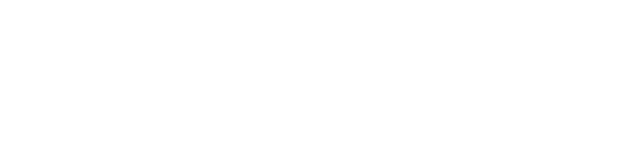
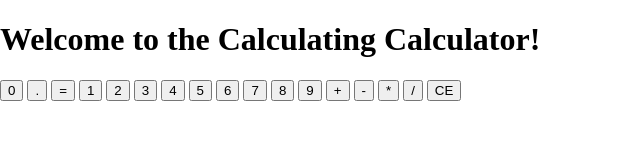
Before and after one commit to Taci12/odin-calculator, a plain HTML site: page index.html in a window 1280 px wide. Shown: the whole page, without its empty margins (0-640 px from the left). Drawn offline with Linux system fonts and the light colour scheme.

Commit message:
Trying to solve a bug between files. Added the HTML of the page.

```diff
--- a/index.html
+++ b/index.html
@@ -2,7 +2,7 @@
 <html lang="en">
 
 <head>
-    <link rel="stylesheet" href="./index.css">
+    <link rel="stylesheet" href="./style.css">
     <meta charset="UTF-8">
     <meta http-equiv="X-UA-Compatible" content="IE=edge">
     <meta name="viewport" content="width=device-width, initial-scale=1.0">
@@ -10,7 +10,29 @@
 </head>
 
 <body>
-
+    <header>
+        <h1>Welcome to the Calculating Calculator!</h1>
+    </header>
+    <div class="contaier">
+        <div class="screen"></div>
+        <button class="0">0</button>
+        <button class="dot">.</button>
+        <button class="equals">=</button>
+        <button class="1">1</button>
+        <button class="2">2</button>
+        <button class="3">3</button>
+        <button class="4">4</button>
+        <button class="5">5</button>
+        <button class="6">6</button>
+        <button class="7">7</button>
+        <button class="8">8</button>
+        <button class="9">9</button>
+        <button class="add">+</button>
+        <button class="subtract">-</button>
+        <button class="multiply">*</button>
+        <button class="divide">/</button>
+        <button class="ce">CE</button>
+    </div>
 </body>
 <script src="./script.js"></script>
 
--- a/style.css
+++ b/style.css
@@ -0,0 +1,12 @@
+body {
+    margin: 0;
+    width: 99vw;
+    height: 98vh;
+}
+.container {
+    /*display: grid;
+    grid-template: repeat(4, 1fr) / repeat(5, 1fr); */
+    width: 600px;
+    height: 900px;
+    background-color: violet;
+}
```
Also changed, not shown: script.js (line endings or trailing spaces).
